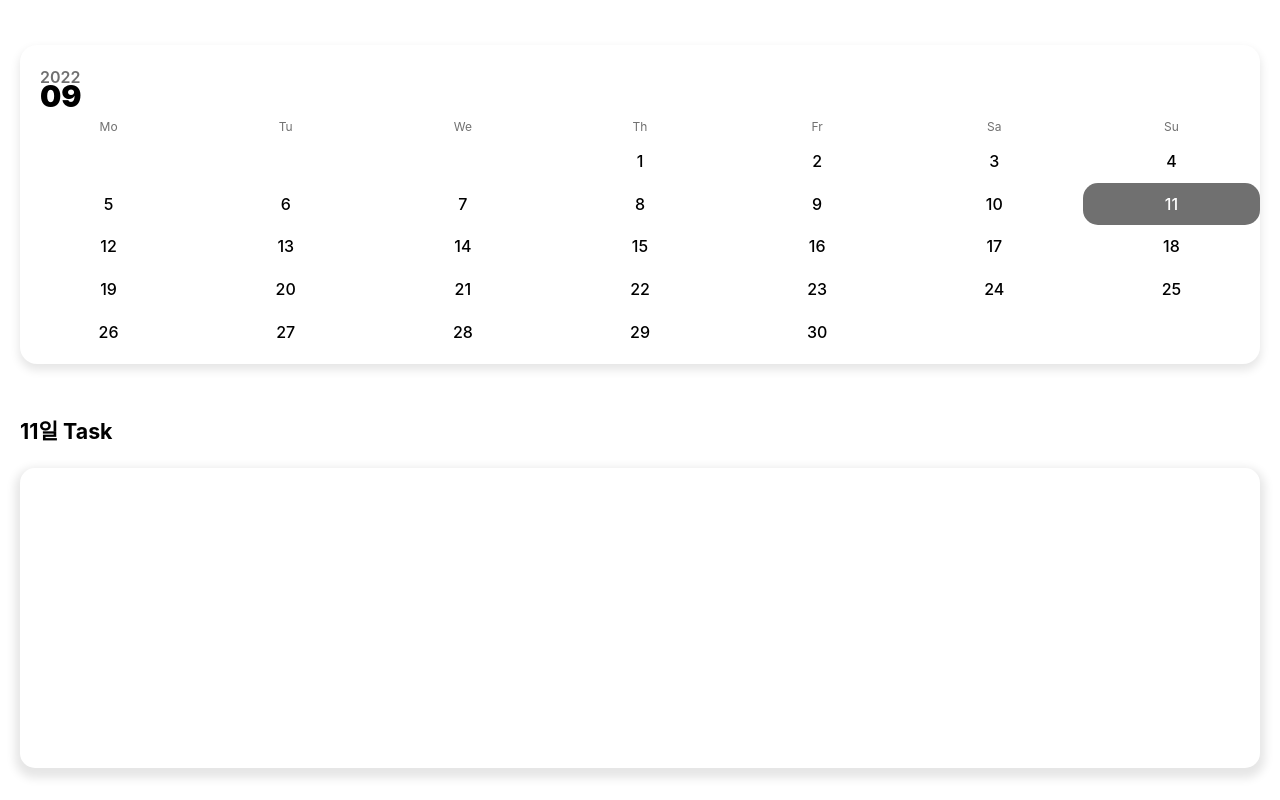
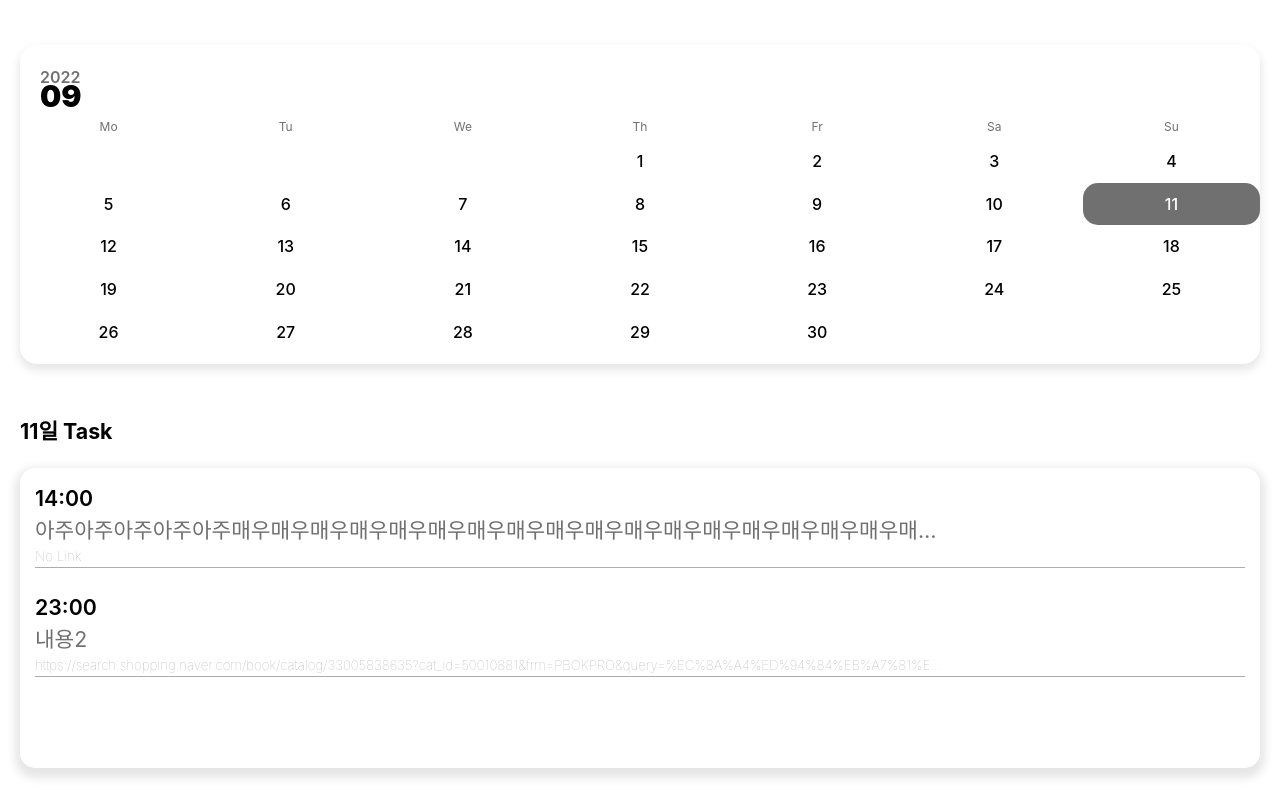
Before and after one commit to HiBixby/ToDoWhale_WhaleExtension, a React (Create React App) app: page / in a window 1280 px wide. Built offline with nearby package versions, Linux system fonts and the light colour scheme.

Commit message:
✨ Change date to real "Date" tyle

```diff
--- a/src/components/ToDoList.js
+++ b/src/components/ToDoList.js
@@ -1,11 +1,11 @@
-import React from "react";
+import React, { useState } from "react";
 import "./ToDoList.css";
 import moment from "moment";
 const ToDoList = (props) => {
-  const todos = [
+  const [todos,setTodos] = useState([
     {
-      id: 1,
-      date: "12",
+      id: 0,
+      date: new Date(),
       time: "14:00",
       content:
         "아주아주아주아주아주매우매우매우매우매우매우매우매우매우매우매우매우매우매우매우매우매우매우매우매우 긴 내용",
@@ -13,18 +13,25 @@ const ToDoList = (props) => {
       noti: true,
     },
     {
-      id: 2,
-      date: "12",
+      id: 1,
+      date: new Date(),
       time: "23:00",
       content: "내용2",
       link: "https://search.shopping.naver.com/book/catalog/33005838635?cat_id=50010881&frm=PBOKPRO&query=%EC%8A%A4%ED%94%84%EB%A7%81%EB%B6%80%ED%8A%B8&NaPm=ct%3Dl7vqq3xs%7Cci%3Df0bf3d0f13db5818474de3410294bdb3f4c913f1%7Ctr%3Dboknx%7Csn%3D95694%7Chk%3D113cde34ebdda1144796a6460a335e4b5f7eb701",
       noti: false,
     },
-  ];
+  ]);
+  const isSameDate = (date1, date2) => {
+    return (
+      date1.getFullYear() === date2.getFullYear() &&
+      date1.getMonth() === date2.getMonth() &&
+      date1.getDate() === date2.getDate()
+    );
+  };
   return (
     <>
       {todos.map((todo) =>
-        todo.date === moment(props.selectedDay).format("DD") ? (
+        isSameDate(todo.date, props.selectedDay) ? (
           <div key={todo.id}>
             <div className="todolist-time">{todo.time}</div>
             <div className="todolist-content">
```
